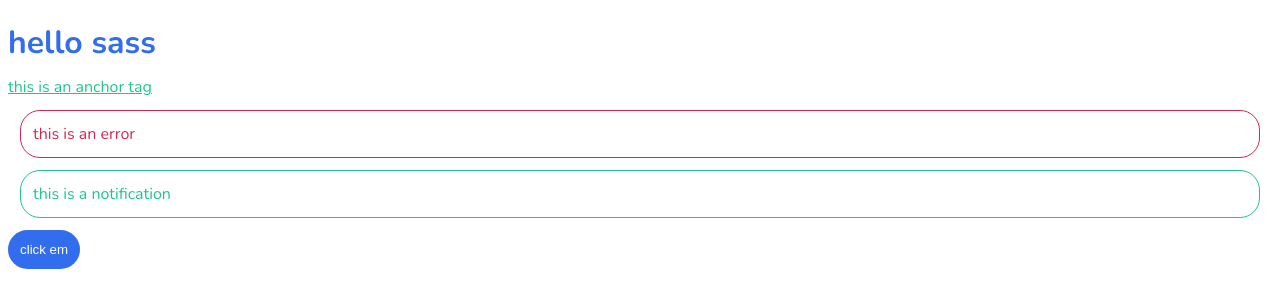
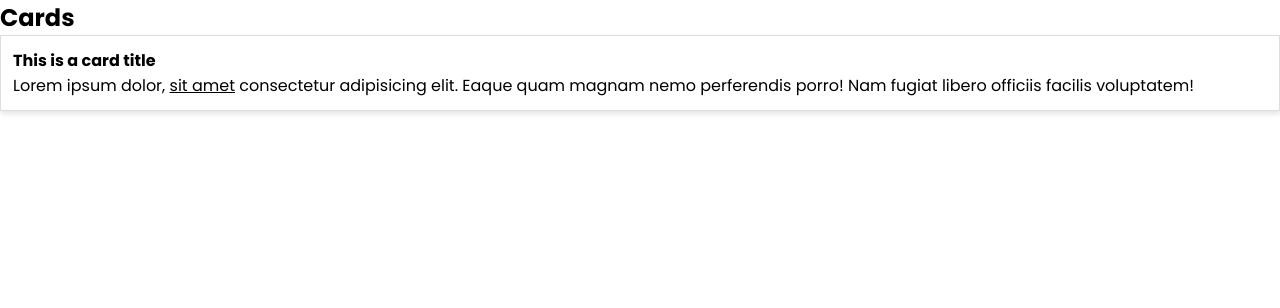
Before and after one commit to ptrlgj/sass-course, a website: page index.html in a window 1280 px wide. Drawn offline with nearby package versions, Linux system fonts and the light colour scheme.

Commit message:
#7 card component, nested rules

```diff
--- a/gulpfile.js
+++ b/gulpfile.js
@@ -2,13 +2,13 @@ const {src, dest, watch, series} = require("gulp");
 const sass = require("gulp-sass")(require("sass"));
 
 function buildStyles(){
-    return src('index.scss')
+    return src('sasslib/**/*.scss')
         .pipe(sass())
         .pipe(dest("css"))
 }
 
 function watchTask() {
-    watch(["index.scss"], buildStyles);
+    watch(["sasslib/**/*.scss"], buildStyles);
 }
 
 exports.default = series(buildStyles, watchTask)
--- a/index.html
+++ b/index.html
@@ -8,10 +8,11 @@
     <link rel="stylesheet" href="css/index.css">
 </head>
 <body>
-    <h1>hello sass</h1>
-    <a href="#">this is an anchor tag</a>
-    <p class="error">this is an error</p>
-    <p class="notification">this is a notification</p>
-    <button>click em</button>
+
+    <h2>Cards</h2>
+    <div class="card">
+        <h1 class="card-title">This is a card title</h1>
+        <p class="card-body">Lorem ipsum dolor, <a href="#">sit amet</a> consectetur adipisicing elit. Eaque quam magnam nemo perferendis porro! Nam fugiat libero officiis facilis voluptatem!</p>
+    </div>
 </body>
 </html>
--- a/index.scss
+++ /dev/null
@@ -1,55 +0,0 @@
-//font
-@import url('https://fonts.googleapis.com/css2?family=Nunito:ital,wght@0,200;0,300;0,400;0,500;0,600;0,700;0,800;0,900;1,200;1,300;1,400;1,500;1,600;1,700;1,800;1,900&display=swap');
-
-body {
-    font-family: Nunito;
-}
-
-//colors
-$primary: #326dee;
-$secondary: #1ac888;
-$error: #d32752;
-$info: #f6c31c;
-
-//spacing
-$base-padding: 0.75rem;
-$base-margin: 0.75rem;
-
-//borders
-$base-border-thickness: 1px;
-$base-border-radius: 20px;
-
-h1 {
-    color: $primary;
-    margin-bottom: $base-margin;
-}
-
-a {
-    color: $secondary;
-}
-
-button {
-    color: white;
-    border: 0;
-    background: $primary;
-    border-radius: $base-border-radius;
-    padding: $base-padding;
-}
-
-.error {
-    color: $error;
-    border: 1px solid $error;
-    margin: $base-margin;
-    padding: $base-padding;
-    border-radius: $base-border-radius;
-    border-width: $base-border-thickness;
-}
-
-.notification {
-    color: $secondary;
-    border: 1px solid $secondary;
-    margin: $base-margin;
-    padding: $base-padding;
-    border-radius: $base-border-radius;
-    border-width: $base-border-thickness;
-}
--- /dev/null
+++ b/sasslib/_base.scss
@@ -0,0 +1,33 @@
+@import url('https://fonts.googleapis.com/css2?family=Poppins:ital,wght@0,100;0,200;0,300;0,400;0,500;0,600;0,700;0,800;0,900;1,100;1,200;1,300;1,400;1,500;1,600;1,700;1,800;1,900&display=swap');
+
+/* reset styles */
+* {
+    color: inherit;
+    margin: 0;
+}
+
+body {
+    font-family: Poppins;
+}
+
+ul {
+    padding: 0;
+    list-style-type: none;
+}
+
+a {
+    text-decoration: none;
+}
+
+hr {
+    border: 0;
+    border-top: 1px dotted #efefef;
+}
+
+img {
+    max-width: 100%;
+}
+
+.test {
+    color: $primary;
+}
--- /dev/null
+++ b/sasslib/_variables.scss
@@ -0,0 +1,19 @@
+//colors
+$primary: #326dee;
+$secondary: #1ac888;
+$error: #d32752;
+$info: #f6c31c;
+
+//spacing
+$base-padding: 0.75rem;
+$base-margin: 0.75rem;
+
+//borders
+$base-border-thickness: 1px;
+$base-border-radius: 20px;
+
+//box shadow
+$base-box-shadow: 1px 3px 5px rgba(black, 0.1);
+
+//font sizes
+$base-font-size: 1rem;
--- /dev/null
+++ b/sasslib/components/_card.scss
@@ -0,0 +1,19 @@
+.card {
+    display: block;
+    padding: $base-padding;
+    border: $base-border-thickness solid #ddd;
+    box-shadow: $base-box-shadow;
+
+    .card-title {
+        font-size: $base-font-size;
+        font-weight: bold;
+    }
+
+    .card-body {
+        font-size: $base-font-size;
+
+        a {
+            text-decoration: underline;
+        }
+    }
+}
--- /dev/null
+++ b/sasslib/index.scss
@@ -0,0 +1,12 @@
+//vars and funcs
+@import 'variables';
+
+//base & layout
+@import 'base';
+
+//colors
+
+//components (button, card, navbar)
+@import 'components/card';
+
+//utilities (margin, padding, opacity)
```
Also changed, not shown: css/index.css.
